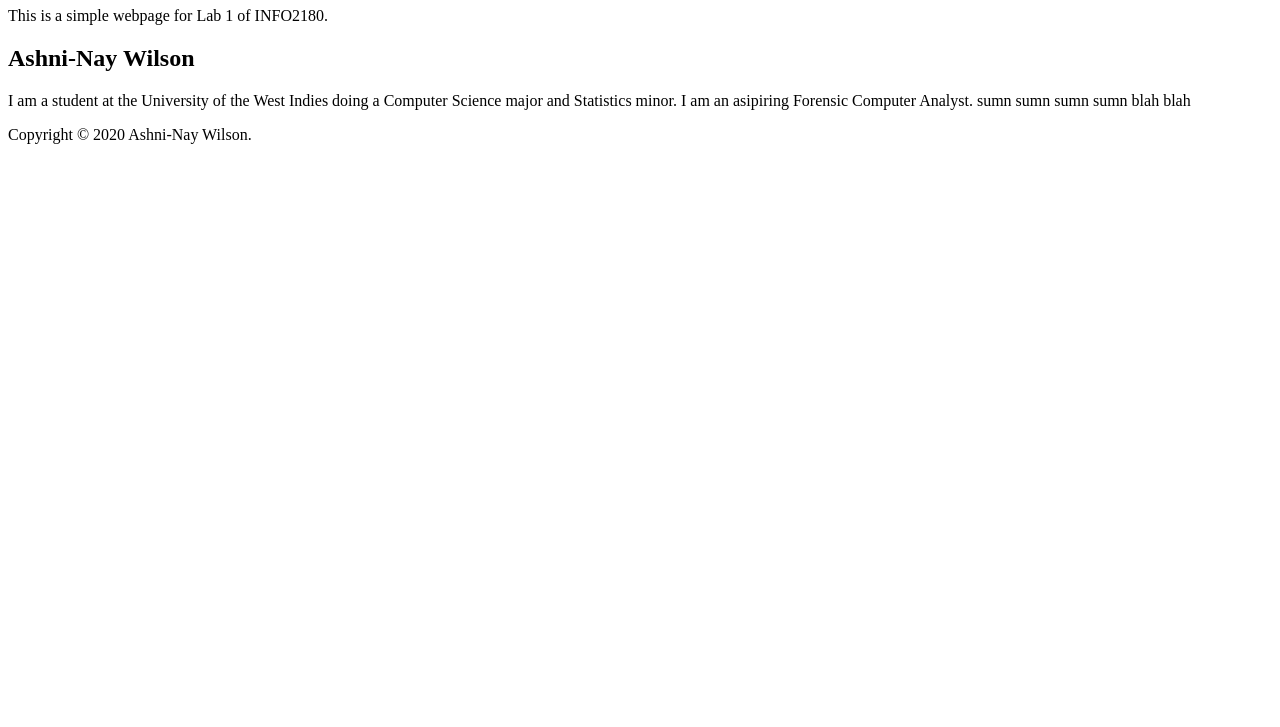
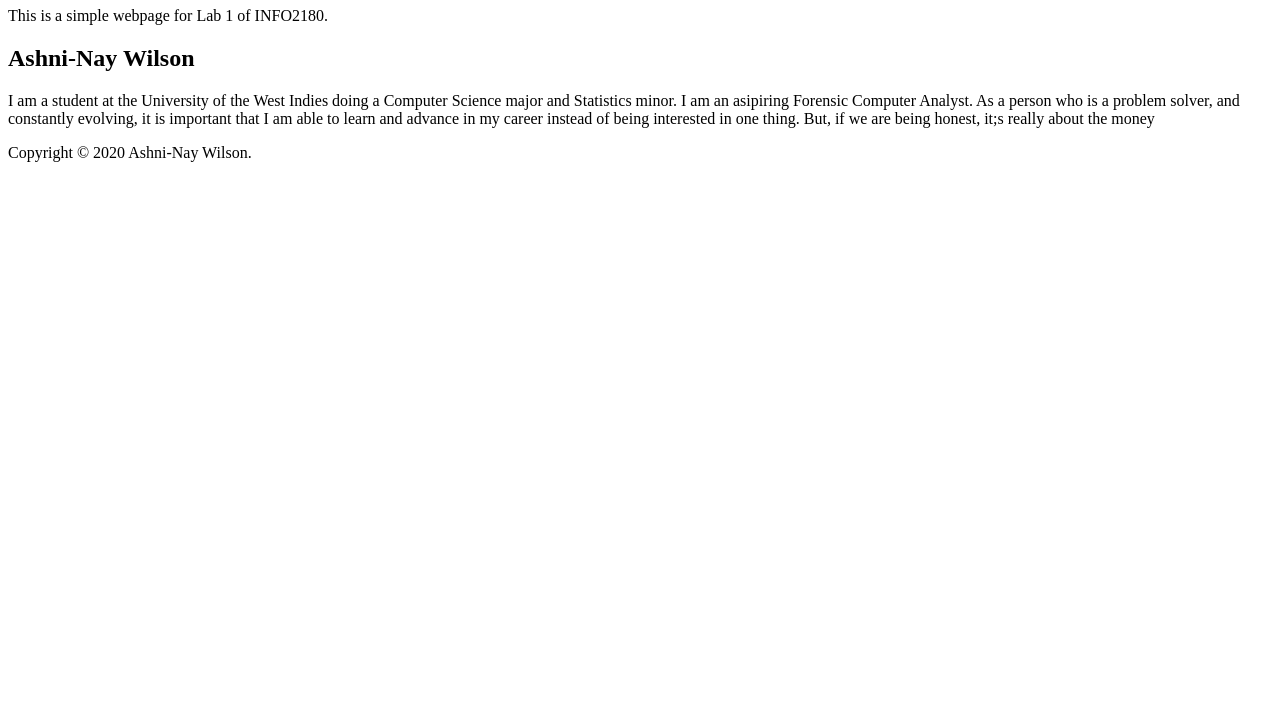
Before and after one commit to Ashni-Nay/info2180-lab1, a plain HTML site: page index.html in a window 1280 px wide. Shown: the part 73-800 px from the top of the page. Drawn offline with Linux system fonts and the light colour scheme.

Commit message:
Added new paragraph on myself

```diff
--- a/index.html
+++ b/index.html
@@ -2,6 +2,7 @@
 <html lang="en">
 
 <head>
+	<link rel = "stylesheet" href="styles.css">
     <meta charset="UTF-8">
     <meta name="viewport" content="width=devicewidth, initial-scale=1.0">
     <meta http-equiv="X-UA-Compatible" content="ie=edge">
@@ -17,7 +18,8 @@
  <main>
  <h2>Ashni-Nay Wilson</h2>
  <p>I am a student at the University of the West Indies doing a Computer Science major and Statistics minor. I am an asipiring Forensic Computer Analyst.
- sumn sumn sumn sumn blah blah</p>
+ As a person who is a problem solver, and constantly evolving, it is important that I am able to learn and advance in my career instead of being interested
+ in one thing. But, if we are being honest, it;s really about the money</p>
  </main>
 
  <footer>
```
